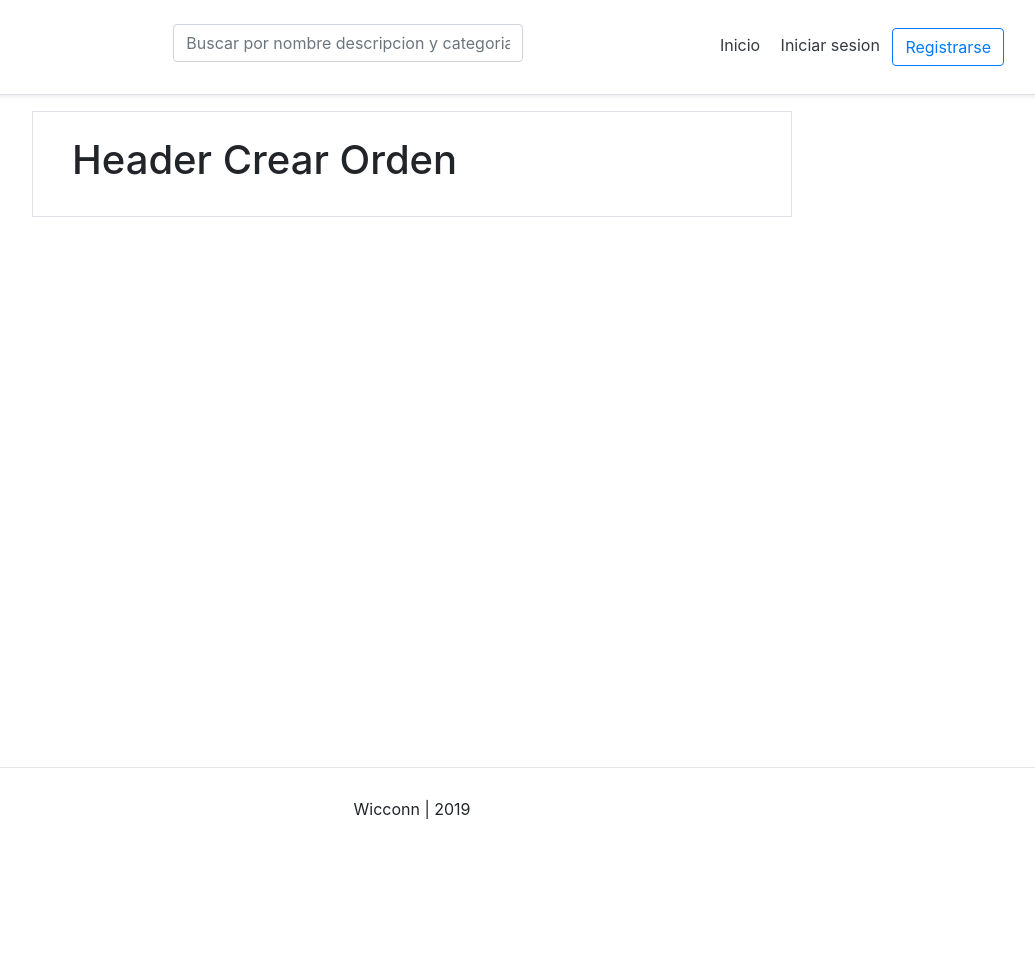
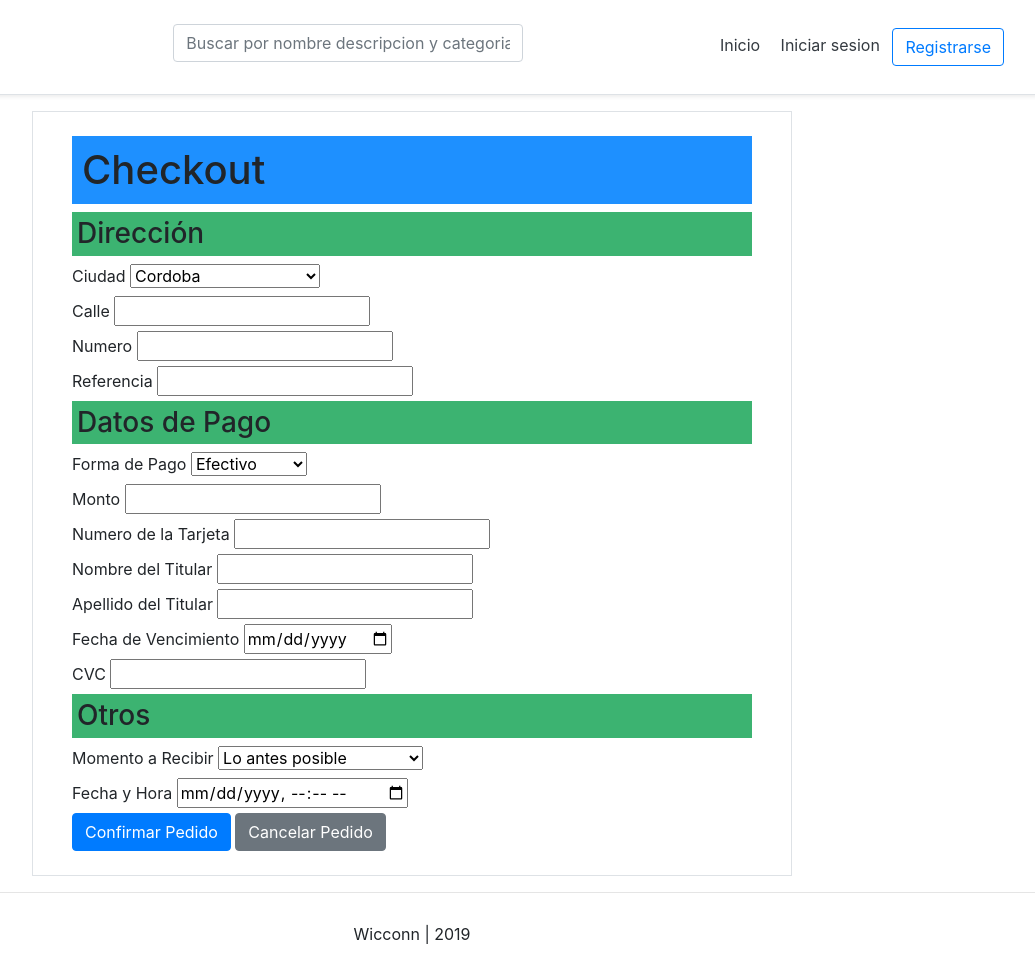
Before and after one commit to ISW-Grupo8/tp2020, a Django app: page /products/create/order in a window 1280 px wide. Shown: the whole page, without its empty margins (228-1263 px from the left). Before the commit the page ends 819 px from the top, so only its background shows below. Run offline with Django 3.2, Linux system fonts and the light colour scheme; some libraries are stand-ins or nearby versions.

Commit message:
Crear Orden HTML

```diff
--- a/deliverEats/products/templates/products/create_order.html
+++ b/deliverEats/products/templates/products/create_order.html
@@ -1,13 +1,118 @@
 {% extends 'products/base.html' %} {% block app_content %}
+
+<style>
+	input[type="text"] {
+		/* Aca irian los estilos */
+	}
+</style>
 
 <div>
 	<div class="container-fluid">
 		<div class="row">
 			<div class="col">
-				<h1>Header Crear Orden</h1>
+				<h1 style="background-color: DodgerBlue; padding: 10px;">
+					Checkout
+				</h1>
+			</div>
+		</div>
+		<div class="row">
+			<div class="col">
+				<h3 style="background-color: MediumSeaGreen; padding: 5px;">
+					Dirección
+				</h3>
+
+				<label for="Ciudad">Ciudad</label>
+				<select id="ciudades" name="ciudades">
+					<option value="Cordoba">Cordoba</option>
+					<option value="Rio Cuarto">Rio Cuarto</option>
+					<option value="Oncativo">Oncativo</option>
+					<option value="Carlos Paz">Carlos Paz</option>
+					<option value="Alta Gracia">Alta Gracia</option>
+					<option value="Villa General Belgrano">Villa General Belgrano</option>
+					<option value="Rio Tercero">Rio Tercero</option>
+					<option value="Villa Giardino">Villa Giardino</option>
+					<option value="Oliva">Oliva</option>
+					<option value="Rio Segundo">Rio Segundo</option>
+				</select>
+				<br />
+
+				<label for="Calle">Calle</label>
+				<input type="text" name="calle" id="txt_ciudad" />
+				<br />
+
+				<label for="Numero">Numero</label>
+				<input type="number" name="numero" id="txt_numero" />
+				<br />
+
+				<label for="Referencia">Referencia</label>
+				<input type="text" name="referencia" id="txt_referencia" />
+				<br />
+			</div>
+		</div>
+		<div class="row">
+			<div class="col">
+				<h3 style="background-color: MediumSeaGreen; padding: 5px;">
+					Datos de Pago
+				</h3>
+
+				<label for="MetodoPago">Forma de Pago</label>
+				<select id="tipos_pago" name="tipos_pago">
+					<option value="Efectivo">Efectivo</option>
+					<option value="Tarjeta VISA">Tarjeta VISA</option>
+				</select>
+				<br />
+
+				<label for="Monto">Monto</label>
+				<input type="number" name="monto" id="txt_monto" />
+				<br />
+
+				<label for="Numero de la Tarjeta">Numero de la Tarjeta</label>
+				<input type="number" name="num_tarjeta" id="txt_num_tarjeta" />
+				<br />
+
+				<label for="Nombre del Titular">Nombre del Titular</label>
+				<input type="text" name="nom_titular" id="txt_nom_titular" />
+				<br />
+
+				<label for="Apellido del Titular">Apellido del Titular</label>
+				<input type="text" name="ape_titular" id="txt_ape_titular" />
+				<br />
+
+				<label for="Fecha de Vencimiento">Fecha de Vencimiento</label>
+				<input type="date" name="fecha_vec" id="date_fecha_vec" />
+				<br />
+
+				<label for="CVC">CVC</label>
+				<input type="number" name="cvc" id="txt_cvc" />
+				<br />
+			</div>
+		</div>
+		<div class="row">
+			<div class="col">
+				<h3 style="background-color: MediumSeaGreen; padding: 5px;">Otros</h3>
+
+				<label for="Momento a Recibir">Momento a Recibir</label>
+				<select id="opc_recepcion" name="opc_recepcion">
+					<option value="Lo antes posible">Lo antes posible</option>
+					<option value="Determinar fecha y hora"
+						>Determinar fecha y hora</option
+					>
+				</select>
+				<br />
+
+				<label for="Fecha y Hora">Fecha y Hora</label>
+				<input
+					type="datetime-local"
+					name="fecha_recibir"
+					id="date_fecha_recibir"
+				/>
+				<br />
+
+				<button type="button" class="btn btn-primary">Confirmar Pedido</button>
+				<button type="button" class="btn btn-secondary">Cancelar Pedido</button>
 			</div>
 		</div>
 	</div>
 </div>
 
-{% endblock app_content %}
+{% endblock %}
```
